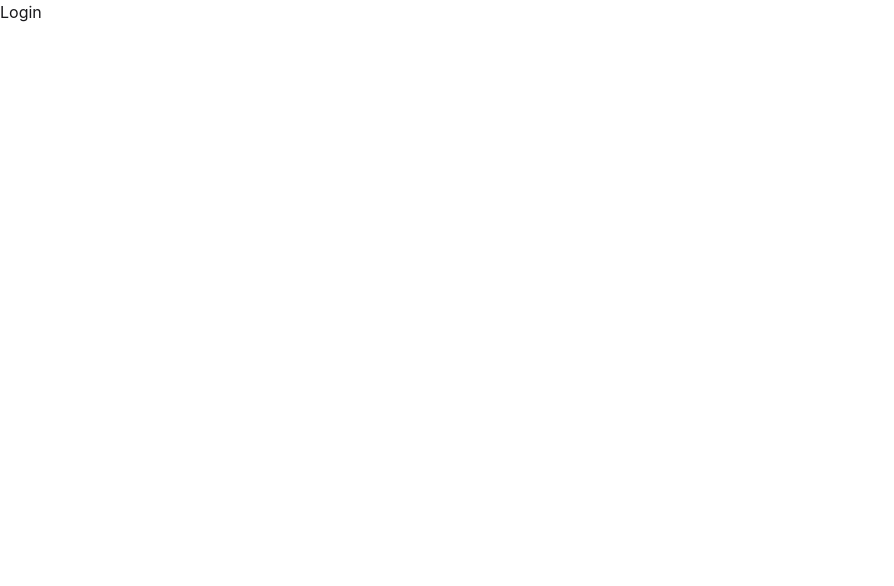
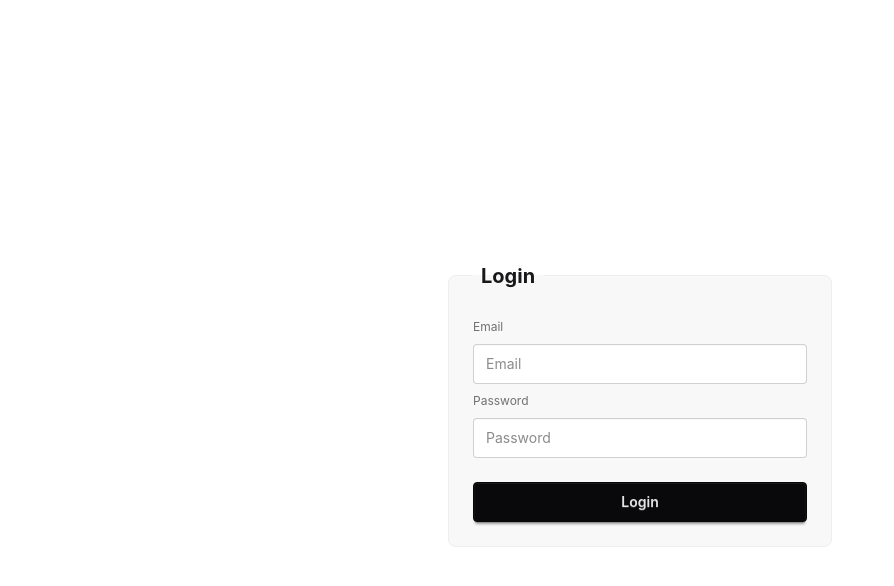
Before and after one commit to Anu1606-dev/DevTinder-Frontend, a React (Vite) app: page /login in a window 1280 px wide. Shown: the top 586 px of the page, without its empty margins (0-894 px from the left). Built offline with nearby package versions, Linux system fonts and the light colour scheme.

Commit message:
feat: enhance Login component with structured layout and styling

```diff
--- a/src/Login.jsx
+++ b/src/Login.jsx
@@ -1,7 +1,19 @@
 const Login = () => {
   return (
-    <div>Login</div>
+    <div className="flex justify-center items-center h-screen bg-base-100">
+      <fieldset className="fieldset bg-base-200 border-base-300 rounded-box w-96 border p-6 gap-2">
+        <legend className="fieldset-legend text-xl font-bold px-2">Login</legend>
+
+        <label className="label">Email</label>
+        <input type="email" className="input w-full" placeholder="Email" />
+
+        <label className="label">Password</label>
+        <input type="password" className="input w-full" placeholder="Password" />
+
+        <button className="btn btn-neutral w-full mt-4">Login</button>
+      </fieldset>
+    </div>
   )
 }
 
-export default Login
+export default Login;
```
